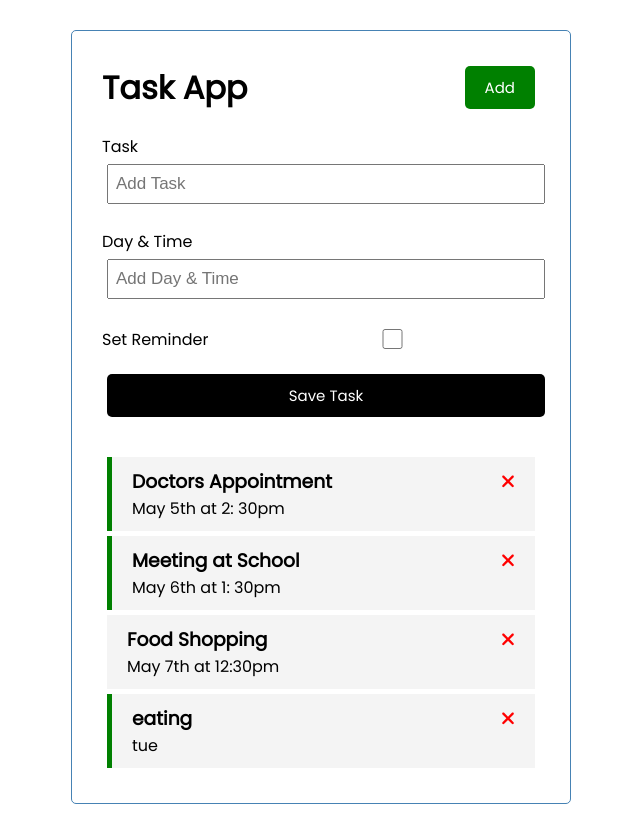
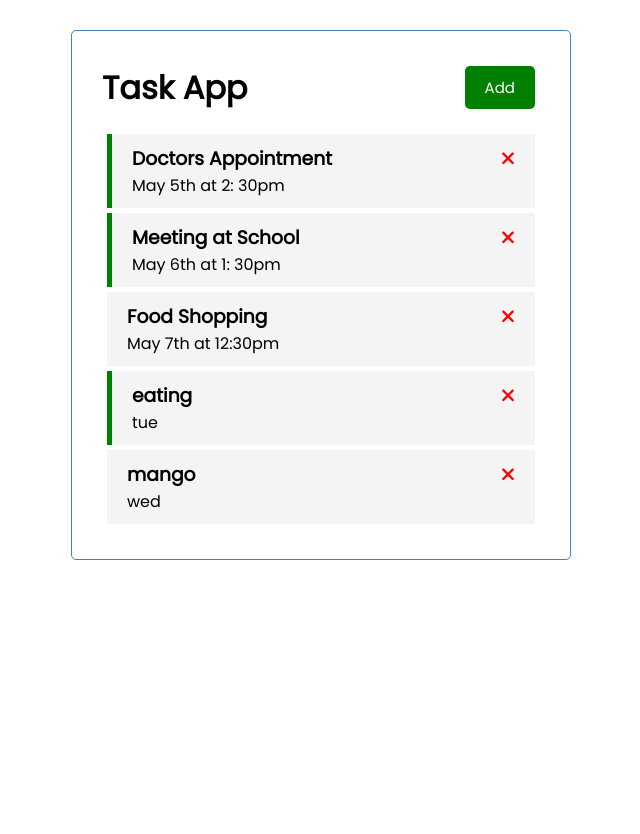
Before and after one commit to shubham-sanvariya/angular_task_app, an Angular app: page / in a window 1280 px wide. Shown: the whole page, without its empty margins (319-959 px from the left). After the commit the page ends 800 px from the top, so only its background shows below. Built offline with nearby package versions, Linux system fonts and the light colour scheme; data requests are answered from the project's data file.

Commit message:
adding onToggle

```diff
--- a/db.json
+++ b/db.json
@@ -23,6 +23,12 @@
       "text": "eating",
       "day": "tue",
       "reminder": true
+    },
+    {
+      "id": "0e58",
+      "text": "mango",
+      "day": "wed",
+      "reminder": false
     }
   ]
 }
--- a/src/app/components/add-task/add-task.component.html
+++ b/src/app/components/add-task/add-task.component.html
@@ -1,4 +1,4 @@
-<form class="add-form" (ngSubmit)="onSubmit()">
+<form *ngIf="showAddTask" class="add-form" (ngSubmit)="onSubmit()">
     <div class="form-control">
         <label for="text">Task</label>
         <input type="text" name="text"
--- a/src/app/components/add-task/add-task.component.ts
+++ b/src/app/components/add-task/add-task.component.ts
@@ -1,11 +1,14 @@
 import { Component, output } from '@angular/core';
 import { FormsModule } from '@angular/forms';
 import { Task } from '../../Task';
+import { UiService } from '../../services/ui.service';
+import { Subscription } from 'rxjs';
+import { NgIf } from '@angular/common';
 
 @Component({
   selector: 'app-add-task',
   standalone: true,
-  imports: [FormsModule],
+  imports: [FormsModule, NgIf],
   templateUrl: './add-task.component.html',
   styleUrl: './add-task.component.css'
 })
@@ -14,6 +17,17 @@
   text : string = '';
   day : string = '';
   reminder : boolean = false;
+  showAddTask : boolean = false;
+  subscription : Subscription | undefined;
+
+  constructor(private uiService : UiService){
+    this.subscription = this.uiService
+    .onToggle()
+    .subscribe({
+      next : (value) => {this.showAddTask = value},
+      error : (error) => {console.log(error)}
+    })
+  }
 
   onSubmit() {
     if (!this.text) {
```
